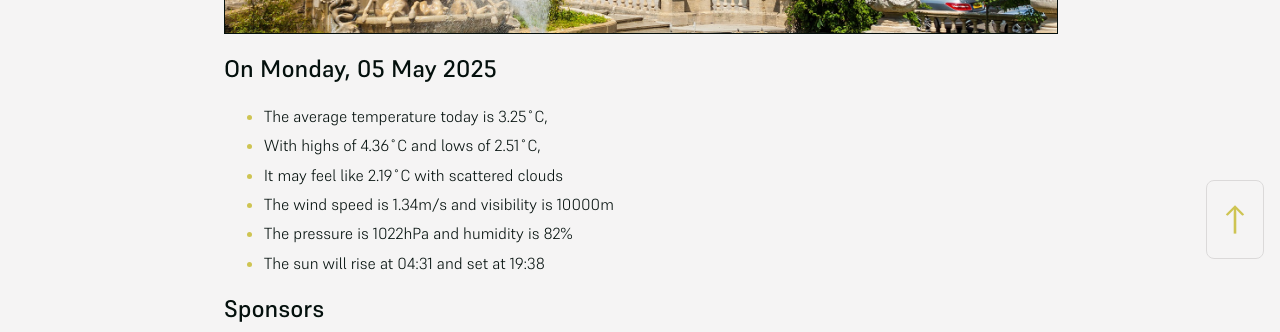
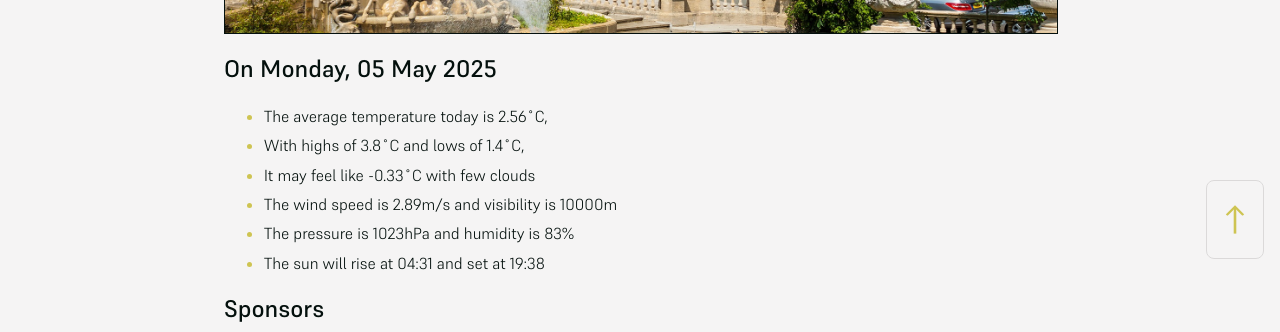
Before and after one commit to mat-0/cheltenham-open-data, a Jekyll site: the page built from index.md, in a window 1280 px wide. Shown: the part 625-957 px from the top of the page. Built offline with Jekyll 4.4.1, drawn with Linux system fonts in a browser that asks for light colours.

Commit message:
Updated 2025-05-05 04:00:52

```diff
--- a/index.md
+++ b/index.md
@@ -10,11 +10,11 @@ seo: Menu
 <!-- weather_marker starts -->
 ## On Monday, 05 May 2025
 
-- The average temperature today is 3.25˚C,
-- With highs of 4.36˚C and lows of 2.51˚C,
-- It may feel like 2.19˚C with scattered clouds
-- The wind speed is 1.34m/s and visibility is 10000m
-- The pressure is 1022hPa and humidity is 82%
+- The average temperature today is 2.56˚C,
+- With highs of 3.8˚C and lows of 1.4˚C,
+- It may feel like -0.33˚C with few clouds
+- The wind speed is 2.89m/s and visibility is 10000m
+- The pressure is 1023hPa and humidity is 83%
 - The sun will rise at 04:31 and set at 19:38
 
 <!-- weather_marker ends -->
```
Also changed, not shown: _data/flood.json (+5 -69 lines), _pages/news.md (+4 -4 lines).
